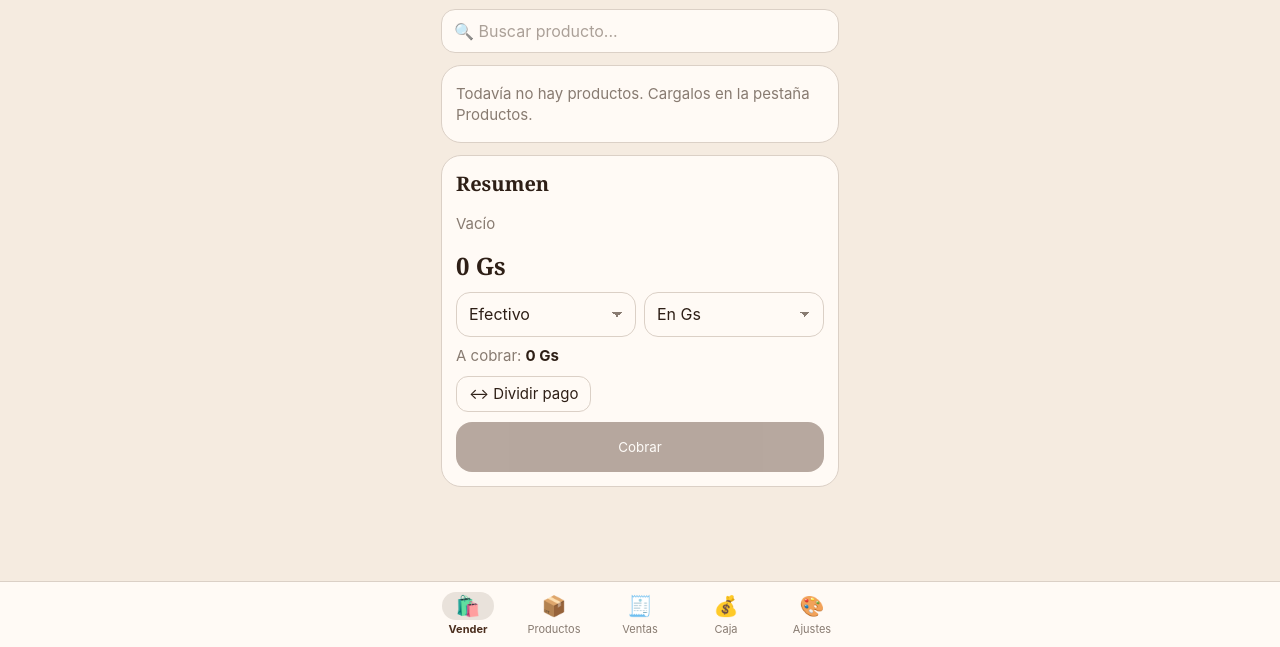
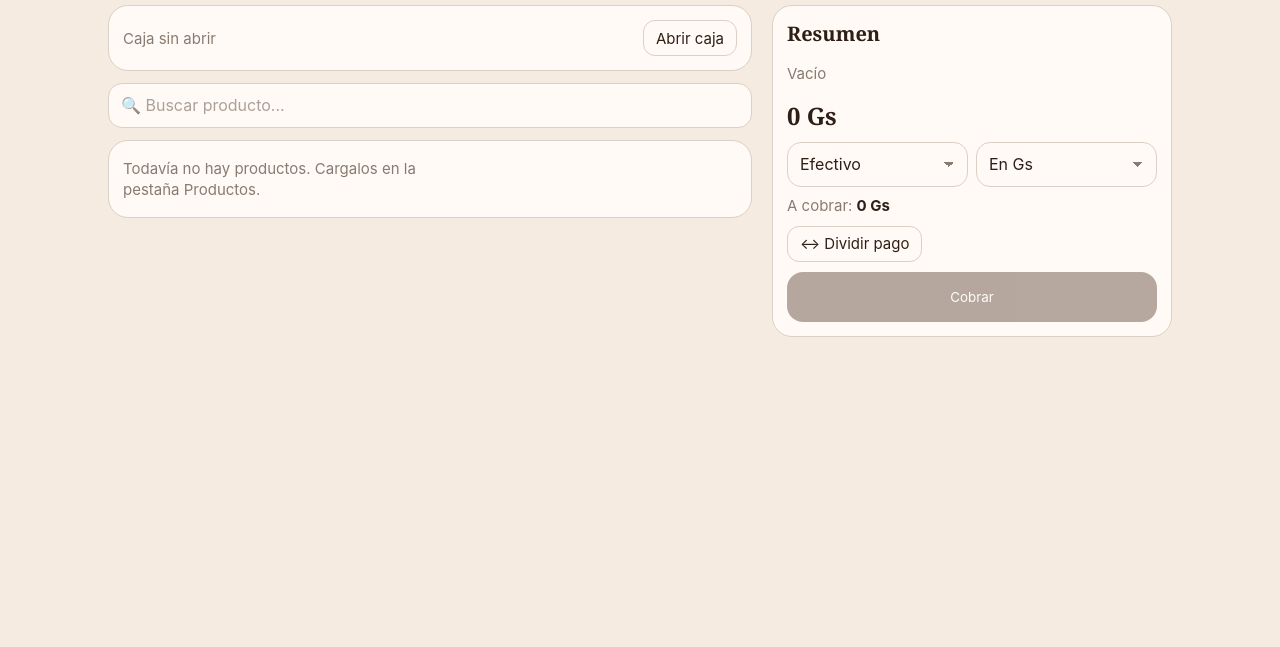
Before and after one commit to alecspace/mapachan, a plain HTML site: page index.html in a window 1280 px wide. Shown: the part 153-800 px from the top of the page. Drawn offline with Linux system fonts and the light colour scheme.

Commit message:
Add files via upload

```diff
--- a/index.html
+++ b/index.html
@@ -55,6 +55,30 @@ input[type=range]{-webkit-appearance:auto;appearance:auto;accent-color:var(--ac)
 .sw button.on{border-color:var(--ac)}.sw u{width:20px;height:28px;border-radius:7px;display:block}
 .cp{display:flex;align-items:center;justify-content:space-between;padding:8px 0;border-bottom:1px solid var(--bd)}.cp:last-child{border:0}
 .cp input{width:56px;min-height:40px;padding:2px;border-radius:12px}
+
+.cols,.vg{display:block}
+button:not(:disabled),label.s,select{cursor:pointer}
+:focus-visible{outline:2px solid var(--ac);outline-offset:2px}
+@media(hover:hover){.s:hover,.q button:not(:disabled):hover{filter:brightness(.95)}.b:not(:disabled):hover{filter:brightness(1.12)}.tb button:hover{color:var(--ac)}}
+@media(min-width:600px){.w{max-width:640px}}
+@media(min-width:900px){
+ body{padding-top:68px;padding-bottom:32px}
+ .w{max-width:1120px;padding:12px 28px}
+ h1{font-size:34px}
+ .tb{top:0;bottom:auto;border-top:0;border-bottom:1px solid var(--bd);padding:8px 28px}
+ .tb div{max-width:1064px;gap:6px}
+ .tb button{flex:none;flex-direction:row;gap:8px;font-size:14px;padding:8px 18px;min-height:44px;border-radius:12px}
+ .tb button i{font-size:18px}
+ .tb button.on{background:var(--chip)}.tb button.on i{background:none;padding:0}
+ .fab{display:none}
+ .cols{display:grid;grid-template-columns:1fr 1fr;gap:0 16px;align-items:start}
+ .cols>.wide{grid-column:1/-1}
+ .vg{display:grid;grid-template-columns:minmax(0,1fr) 400px;gap:20px;align-items:start}
+ .vs{position:sticky;top:80px;max-height:calc(100vh - 100px);overflow:auto}
+ #grid{display:grid;grid-template-columns:repeat(2,minmax(0,1fr));column-gap:28px;row-gap:2px}
+ #grid .pw{border-bottom:0;padding:10px 0}
+ #grid .in b{white-space:normal}
+}
 </style></head><body><div class="w">
 <h1 class="sf" id="ttl">Mi <span>Tienda</span></h1>
 <p class="sub">Registrá tus ventas en Gs y R$</p>
@@ -88,7 +112,7 @@ function applyTheme(){const t=S.theme,dk=lum(t.bg)<.3,r=document.documentElement
 const TABS=[['v','🛍️','Vender'],['p','📦','Productos'],['h','🧾','Ventas'],['c','💰','Caja'],['a','🎨','Ajustes']];
 function draw(){
  $('#nav').innerHTML=TABS.map(([k,i,l])=>`<button class="${tab===k?'on':''}" onclick="if(tab!=='${k}')resetForm();tab='${k}';draw();scrollTo(0,0)"><i>${i}</i>${l}</button>`).join('');
- $('#app').innerHTML={v:vender,p:prods,h:hist,c:caja,a:ajustes}[tab]();
+ {const h={v:vender,p:prods,h:hist,c:caja,a:ajustes}[tab]();$('#app').innerHTML=tab==='v'?h:`<div class="cols">${h}</div>`}
  if(tab==='c')updC();
 }
 function vender(){
@@ -97,15 +121,15 @@ function vender(){
  const items=Object.entries(cart).map(([id,q])=>({p:S.prods.find(x=>x.id==id),q})).filter(x=>x.p);
  const C=calc(items),tot=C.total,n=items.reduce((a,x)=>a+x.q,0)+cartP.length,has=items.length+cartP.length;
  const brl=cur==='BRL'&&S.rate>0;
- return `${S.open?'':`<div class="card" style="display:flex;justify-content:space-between;align-items:center"><span class="mu">Caja sin abrir</span><button class="s" onclick="tab=\'c\';draw()">Abrir caja</button></div>`}<input class="search" id="qs" placeholder="🔍 Buscar producto..." value="${esc(qf)}" oninput="filt(this.value)">
+ return `<div class="vg"><div>${S.open?'':`<div class="card" style="display:flex;justify-content:space-between;align-items:center"><span class="mu">Caja sin abrir</span><button class="s" onclick="tab=\'c\';draw()">Abrir caja</button></div>`}<input class="search" id="qs" placeholder="🔍 Buscar producto..." value="${esc(qf)}" oninput="filt(this.value)">
  <div class="card" id="grid" style="padding:2px 14px">${grid(qf)}</div>
 
- <div class="card" id="cart"><h2 style="margin:0 0 4px;font-size:20px">Resumen</h2>
+ </div><div class="vs"><div class="card" id="cart"><h2 style="margin:0 0 4px;font-size:20px">Resumen</h2>
  ${has?items.map(x=>`<div class="r"><span>${x.q} × ${esc(x.p.name)}</span><b>${gs(x.p.price*x.q)}</b></div>`).join('')+packLines():'<p class="mu">Vacío</p>'}
  ${has?dRows(C):''}<div class="t">${gs(tot)}${S.rate>0?`<span class="r2" style="font-size:15px">R$ ${fr(tot/S.rate)}</span>`:''}</div>
  ${SPL.on?splUI(tot):single(brl,tot)}
  <button class="b" id="cbtn" onclick="cobrar()" ${has&&(!SPL.on||splState(tot).ok)?'':'disabled'}>Cobrar</button></div>
- ${n?`<button class="fab" onclick="$('#cart').scrollIntoView({behavior:'smooth'})">🛒 ${n} · ${gs(tot)}</button>`:''}`;
+ </div></div>${n?`<button class="fab" onclick="$('#cart').scrollIntoView({behavior:'smooth'})">🛒 ${n} · ${gs(tot)}</button>`:''}`;
 }
 const reserved=id=>(cart[id]||0)+cartP.reduce((a,x)=>a+(x.comp[id]||0),0);
 const packUse=id=>cartP.reduce((a,x)=>a+(x.comp[id]||0),0);
@@ -251,12 +275,12 @@ function hist(){
  const bp={},pkm={};hs.forEach(s=>s.items.forEach(i=>{if(i.comp){const k=pkm[i.name]||(pkm[i.name]={q:0,t:0});k.q+=i.q;k.t+=i.price*i.q;i.comp.forEach(c=>{const o=bp[c.name]||(bp[c.name]={q:0,pq:0,t:0});o.pq+=c.q})}else{const o=bp[i.name]||(bp[i.name]={q:0,pq:0,t:0});o.q+=i.q;o.t+=i.price*i.q}}));
  const dsc=hs.reduce((a,s)=>a+((s.subtotal??s.total)-s.total),0);
  const rows=Object.entries(bp).sort((a,b)=>b[1].q-a[1].q),uq=rows.reduce((a,r)=>a+r[1].q+r[1].pq,0);
- return `<div style="display:flex;gap:8px;margin-bottom:12px"><button class="s ${sf==='hoy'?'on':''}" onclick="sf='hoy';draw()">Hoy</button><button class="s ${sf==='todo'?'on':''}" onclick="sf='todo';draw()">Todo</button></div>
+ return `<div class="wide" style="display:flex;gap:8px;margin-bottom:12px"><button class="s ${sf==='hoy'?'on':''}" onclick="sf='hoy';draw()">Hoy</button><button class="s ${sf==='todo'?'on':''}" onclick="sf='todo';draw()">Todo</button></div>
  <div class="card"><span class="mu">Vendido ${sf==='hoy'?'hoy':'en total'}</span><div class="t" style="margin:4px 0">${gs(th)}</div>
  <div class="mu">Cobrado en Gs: ${gs(cg)}<br>Cobrado en R$: R$ ${fr(cr)}</div><button class="s" style="margin-top:10px" onclick="csv()">Exportar CSV</button></div>
  <div class="card"><h2 style="margin:0 0 4px;font-size:20px">Por producto</h2>
  ${rows.length||Object.keys(pkm).length?rows.map(([n,o])=>`<div class="r"><div><b>${esc(n)}</b><div class="mu">${o.q+o.pq} vendido${o.q+o.pq==1?'':'s'}${o.pq?` (${o.pq} en pack)`:''}</div></div><b>${o.t>0?gs(o.t):'—'}</b></div>`).join('')+Object.entries(pkm).map(([n,o])=>`<div class="r"><div><b>📦 ${esc(n)}</b><div class="mu">${o.q} pack${o.q==1?'':'s'}</div></div><b>${gs(o.t)}</b></div>`).join('')+(dsc>0?`<div class="r"><span class="mu">Descuentos y promos</span><b style="color:var(--bad)">−${gs(dsc)}</b></div>`:'')+`<div class="r"><b>Total (${uq} unidades)</b><b>${gs(th)}</b></div>`:'<p class="mu">Sin ventas</p>'}</div>
- <div class="card"><h2 style="margin:0 0 4px;font-size:20px">Historial</h2>${hv.length?hv.map(s=>`<div class="r" style="${s.void?'opacity:.55':''}"><div><b style="${s.void?'text-decoration:line-through':''}">${gs(s.total)}</b>${s.void?' <b class="red">ANULADA</b>':''}${s.cur==='BRL'?`<span class="r2">R$ ${fr(s.paid)} a ${gs(s.rate)}</span>`:''}
+ <div class="card wide"><h2 style="margin:0 0 4px;font-size:20px">Historial</h2>${hv.length?hv.map(s=>`<div class="r" style="${s.void?'opacity:.55':''}"><div><b style="${s.void?'text-decoration:line-through':''}">${gs(s.total)}</b>${s.void?' <b class="red">ANULADA</b>':''}${s.cur==='BRL'?`<span class="r2">R$ ${fr(s.paid)} a ${gs(s.rate)}</span>`:''}
  <div class="mu">${payText(s)} · ${new Date(s.date).toLocaleString('es-PY')}<br>${s.items.map(i=>esc(i.name)+(i.comp?' ('+i.comp.map(c=>esc(c.name)+' ×'+c.q).join(', ')+')':'')+' ×'+i.q).join(', ')}${(s.promos||[]).map(p=>`<br>🏷️ ${esc(p.name)} −${gs(p.amount)}`).join('')}${s.disc?`<br>✂️ −${gs(s.disc.amount)} · ${esc(s.disc.reason)}`:''}</div></div>${s.void?'':`<button class="s red" onclick="voidSale('${s.date}')">${vdel===s.date?'¿Seguro?':'Anular'}</button>`}</div>`).join(''):'<p class="mu">Sin ventas todavía</p>'}</div>`;
 }
 const KS=[['ef_g','Efectivo Gs','PYG'],['ef_r','Efectivo R$','BRL'],['pix','Pix','BRL'],['tr','Transferencia','PYG'],['ta','Tarjeta','PYG'],['qr','QR','PYG']];
```
